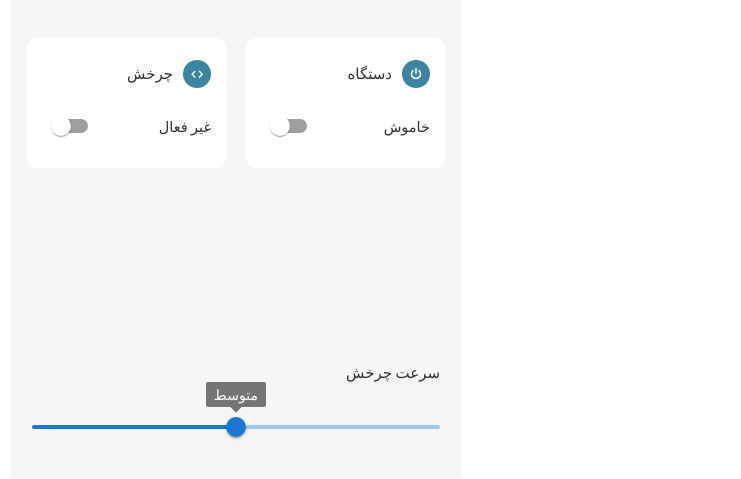
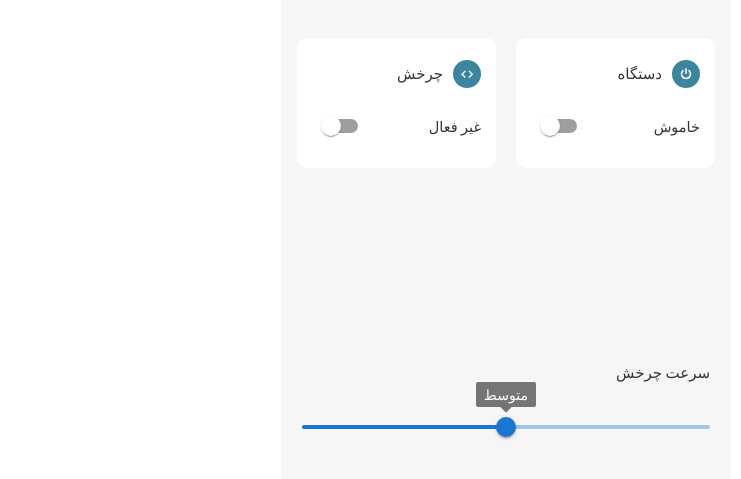
Before and after one commit to dnj/developer-recruitment, a React (Create React App) app in the folder challenges/4/YOUR-CODE-GOES-HERE/mostafa-mohammadzadeh/: page / in a window 1280 px wide. Shown: the part 159-638 px from the top of the page, without its empty margins (404-1145 px from the left). Built offline with nearby package versions, Linux system fonts and the light colour scheme.

Commit message:
index.scss: rtl for page

```diff
--- a/challenges/4/YOUR-CODE-GOES-HERE/mostafa-mohammadzadeh/src/stylesheets/index.scss
+++ b/challenges/4/YOUR-CODE-GOES-HERE/mostafa-mohammadzadeh/src/stylesheets/index.scss
@@ -9,12 +9,12 @@ html{
     width: 100%;
     height: 100%;
     font-size: 0.625rem;
+    direction: rtl;
 }
 
 body{
     width: 100%;
     height: 100%;
-    direction:ltr;
     background-color: white;
     font-family: Ubuntu_Regular, serif;
     text-align: start;
```
